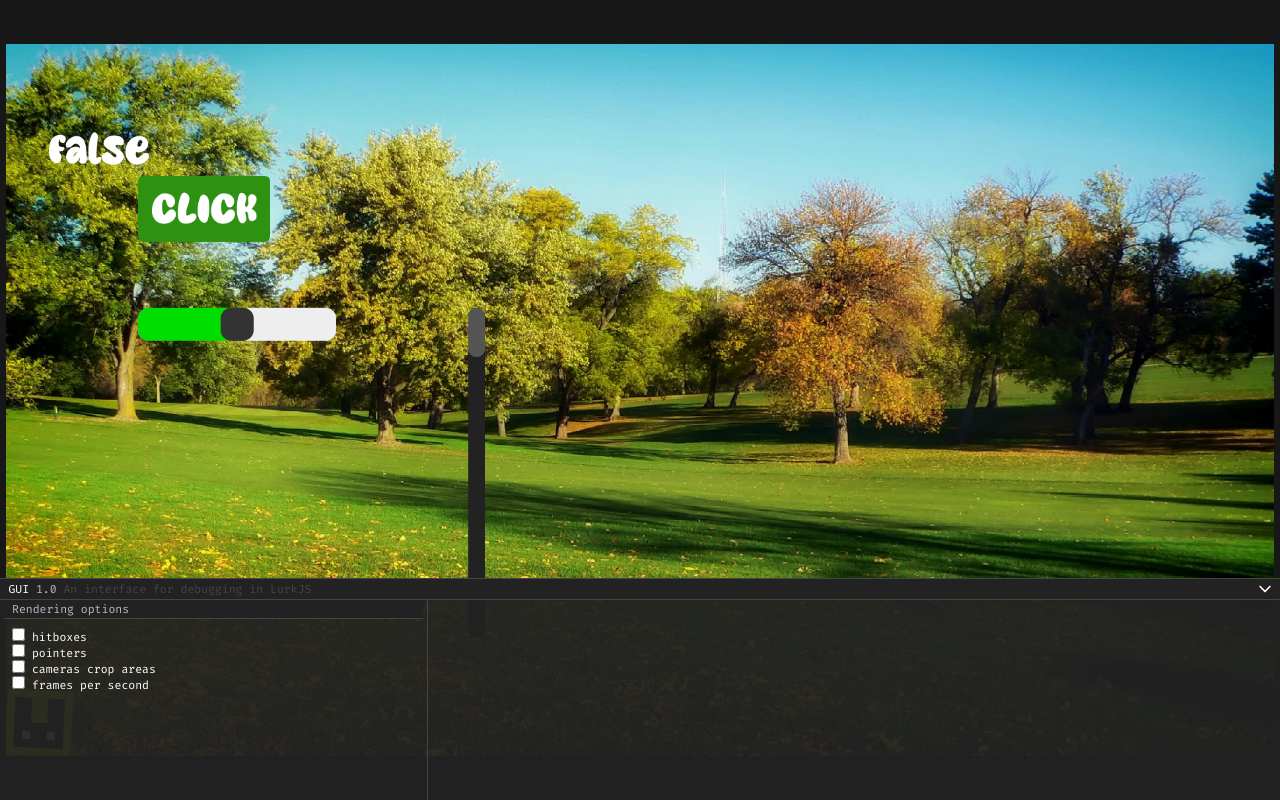
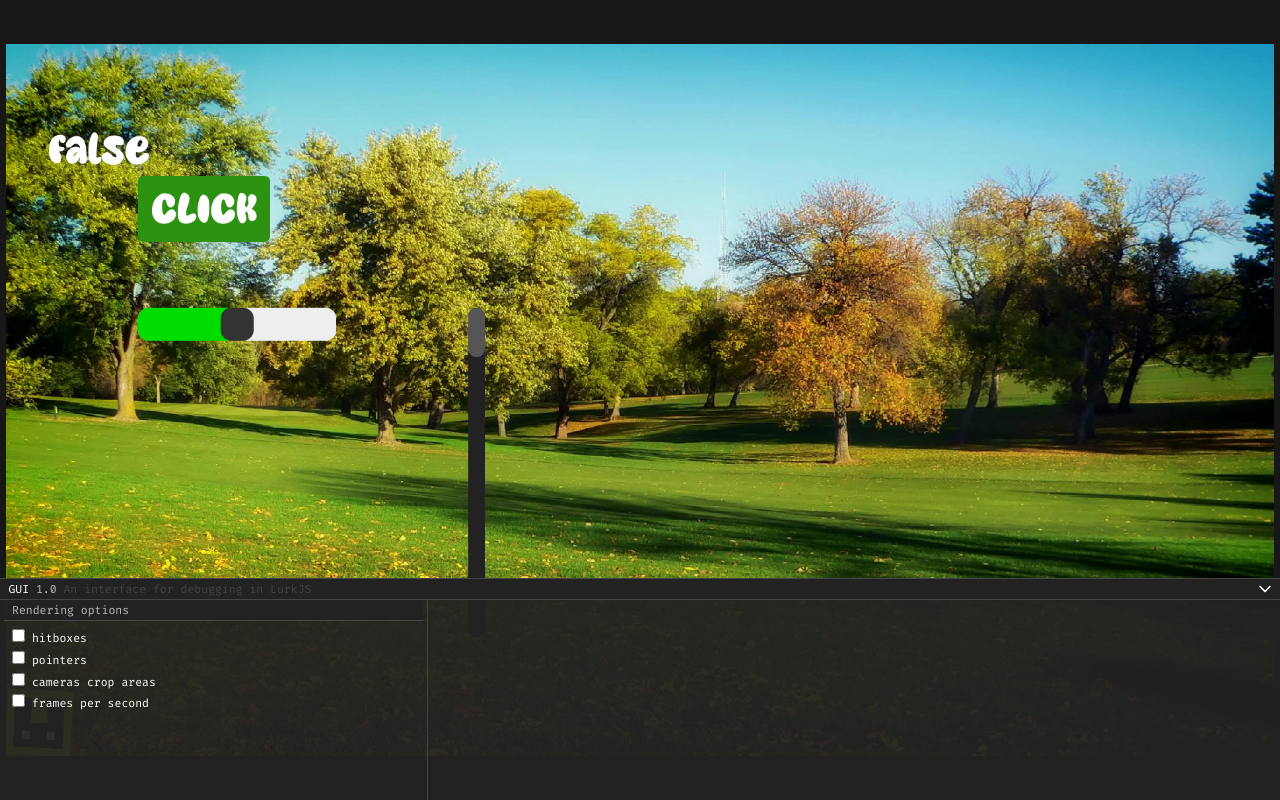
Before and after one commit to joaquinlarroca/LurkJS, a plain HTML site: page index.html in a window 1280 px wide. Drawn offline with Linux system fonts and the light colour scheme.

Commit message:
100920242221

```diff
--- a/src/css/main.css
+++ b/src/css/main.css
@@ -1,6 +1,7 @@
 * {
     margin: 0;
     padding: 0;
+    overflow: hidden;
 }
 
 body {
--- a/src/js/classes.js
+++ b/src/js/classes.js
@@ -928,17 +928,17 @@ export class sliderv {
     }
 }
 export class camera {
-    constructor(x, y, w, h) {
+    constructor([x, y, w, h], [vx, vy, vw, vh]) {
         global._cameras.push(this)
         this.x = x
         this.y = y
         this.width = w
         this.height = h
         this.viewport = {
-            x: 0,
-            y: 0,
-            width: screen.canvas.width,
-            height: screen.canvas.height
+            x: vx,
+            y: vy,
+            width: vw,
+            height: vh
         }
         this.snapshot = undefined
     }
@@ -949,10 +949,11 @@ export class camera {
         screen.context.drawImage(this.snapshot, this.viewport.x, this.viewport.y, this.viewport.width, this.viewport.height, this.x, this.y, this.width, this.height)
     }
     drawcropArea() {
-        //draw the area
-        screen.context.strokeStyle = "red"
-        screen.context.lineWidth = screen.canvas.width / screen.canvas.height * 2
-        screen.context.strokeRect(this.viewport.x, this.viewport.y, this.viewport.width, this.viewport.height)
+        screen.context.save();
+        screen.context.strokeStyle = "#0000FF";
+        screen.context.lineWidth = screen.canvas.width / screen.canvas.height * 2;
+        screen.context.strokeRect(this.viewport.x, this.viewport.y, this.viewport.width, this.viewport.height);
+        screen.context.restore();
     }
 }
 export class timeout {
--- a/src/js/listeners.js
+++ b/src/js/listeners.js
@@ -160,10 +160,12 @@ export function isPointer(hitbox) {
     }
 }
 export function drawPointers() {
+    screen.context.save();
     for (const [key, pointer] of Object.entries(pointers)) {
         screen.context.fillStyle = "red"
         screen.context.fillRect(pointer.x - 4, pointer.y - 4, 8, 8)
     };
+    screen.context.restore();
 }
 
 
--- a/src/plugins/gui/gui.css
+++ b/src/plugins/gui/gui.css
@@ -21,7 +21,6 @@ body {
     color: #FFFFFF;
     font-family: "Fira Code", sans-serif;
     font-size: 0.7em;
-    transition: all 0.2s ease;
 }
 
 ._gui_debug_tab {
@@ -57,25 +56,24 @@ body {
     flex-direction: column;
     justify-content: space-around;
     align-items: flex-start;
-    overflow: scroll;
+    overflow: hidden;
 }
 
 ._gui_left_container {
-    overflow-x: hidden;
+    overflow: hidden;
     width: calc(1/3 * 100%);
     height: 100%;
     display: flex;
     flex-direction: column;
     align-items: center;
     justify-content: space-around;
-    overflow: scroll;
     border-right: #444444 1px solid;
 }
 
 ._gui_left_container_title {
     color: #bbb;
     width: calc(100% - 1.5rem);
-    height: 1.25rem;
+    min-height: 1.25rem;
     background-color: #222222;
     border-bottom: #444444 1px solid;
     display: flex;
@@ -85,7 +83,9 @@ body {
 }
 
 ._gui_left_container_content {
+    overflow-y: auto;
     overflow-x: hidden;
+    scrollbar-width: none;
     width: calc(100% - 1.5rem);
     height: calc(100% - 1.25rem);
     display: flex;
@@ -96,5 +96,7 @@ body {
 }
 
 ._gui_left_container_content .toggle_button {
-    width: 75%;
+    width: 100%;
+    min-height: 1.25em;
+    margin-bottom: 0.5em;
 }
--- a/test.js
+++ b/test.js
@@ -27,7 +27,7 @@ sldd.fill.inverted = false
 
 let park = new object(image["park"], [0, 0], [1920, 1080])
 
-let cam = new camera(1344, 0, 576, 324)
+let cam = new camera([1344, 0, 576, 324], [0, 0, 576, 324])
 window.addEventListener("started", () => {
     //screen.doc.requestFullscreen();
 })
```
Also changed, not shown: src/plugins/gui/gui.js.
